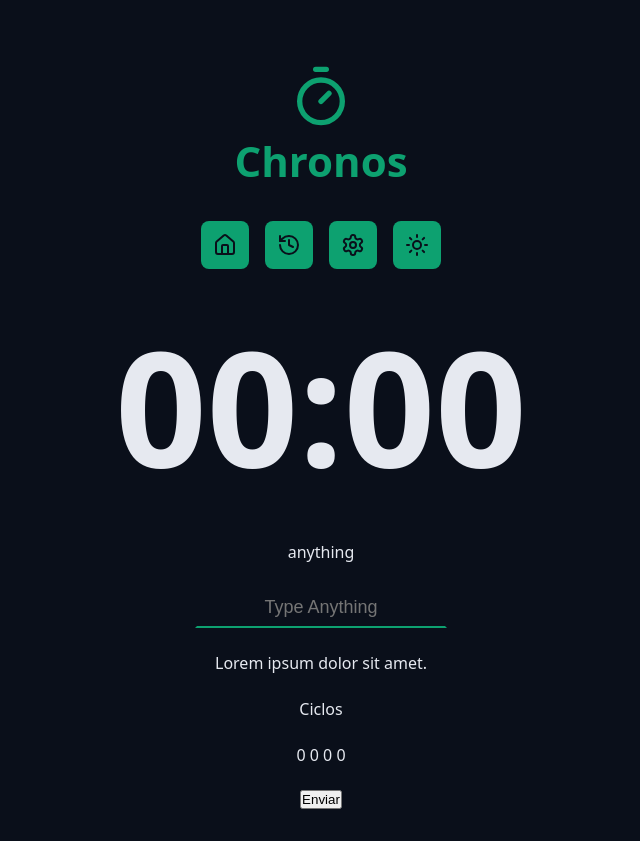
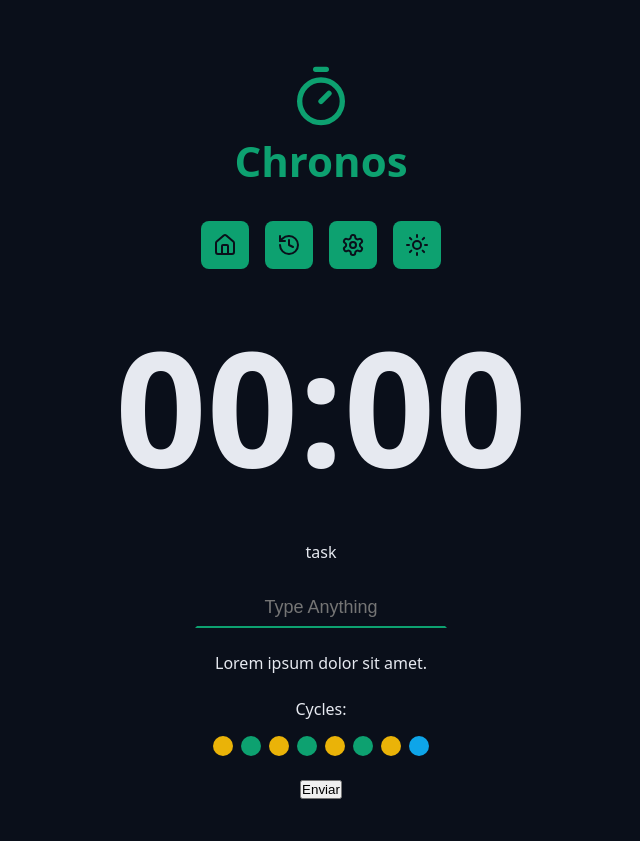
Before and after one commit to Bryan-OLima/chronos-pomodoro, a React app: page / in a window 1280 px wide. Shown: the whole page, without its empty margins (319-959 px from the left). Built offline with nearby package versions, Linux system fonts and the light colour scheme; the HTML template or start-up script is replaced by a standard one.

Commit message:
Cycles Component added

```diff
--- a/src/App.tsx
+++ b/src/App.tsx
@@ -6,6 +6,7 @@
 import "./styles/global.css";
 import { CountDown } from "./components/CountDown";
 import { DefaultInput } from "./components/DefaultInput/Index";
+import { Cycles } from "./components/Cycles";
 
 export const App = () => {
   return (
@@ -26,7 +27,7 @@
         <form className="form" action="">
           <div className="formRow">
             <DefaultInput
-              labelText="anything"
+              labelText="task"
               id="input"
               type="text"
               title="Titulo"
@@ -39,8 +40,7 @@
           </div>
 
           <div className="formRow">
-            <p>Ciclos</p>
-            <p>0 0 0 0</p>
+            <Cycles />
           </div>
           <div className="formRow">
             <button>Enviar</button>
--- /dev/null
+++ b/src/components/Cycles/index.tsx
@@ -0,0 +1,19 @@
+import styles from "./styles.module.css";
+
+export const Cycles = () => {
+  return (
+    <div className={styles.cycles}>
+      <span>Cycles:</span>
+      <div className={styles.cycleDots}>
+        <span className={`${styles.cycleDot} ${styles.workTime}`}></span>
+        <span className={`${styles.cycleDot} ${styles.shortBreakTime}`}></span>
+        <span className={`${styles.cycleDot} ${styles.workTime}`}></span>
+        <span className={`${styles.cycleDot} ${styles.shortBreakTime}`}></span>
+        <span className={`${styles.cycleDot} ${styles.workTime}`}></span>
+        <span className={`${styles.cycleDot} ${styles.shortBreakTime}`}></span>
+        <span className={`${styles.cycleDot} ${styles.workTime}`}></span>
+        <span className={`${styles.cycleDot} ${styles.longBreakTime}`}></span>
+      </div>
+    </div>
+  );
+};
--- /dev/null
+++ b/src/components/Cycles/styles.module.css
@@ -0,0 +1,30 @@
+.cycles {
+  display: flex;
+  flex-direction: column;
+  gap: 1.6rem;
+
+  text-align: center;
+}
+
+.cycleDots {
+  display: flex;
+  gap: 0.8rem;
+}
+
+.cycleDot {
+  width: 2rem;
+  height: 2rem;
+  border-radius: 50%;
+}
+
+.workTime {
+  background: var(--warning);
+}
+
+.shortBreakTime {
+  background-color: var(--primary);
+}
+
+.longBreakTime {
+  background-color: var(--info);
+}
```
